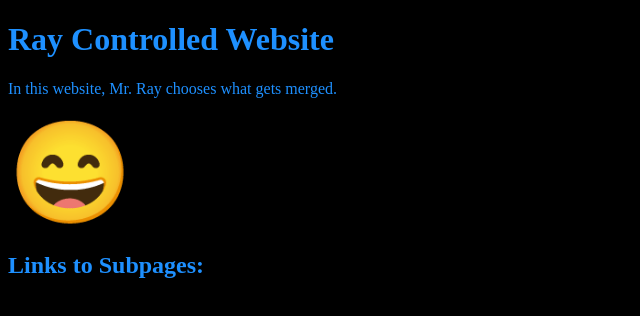
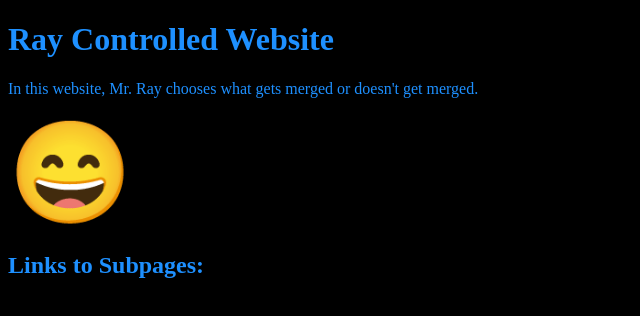
Before and after one commit to draygtchs/RayControlledWebsite, a plain HTML site: page index.html in a window 1280 px wide. Shown: the whole page, without its empty margins (0-640 px from the left). Drawn offline with Linux system fonts and the light colour scheme.

Commit message:
changed index

```diff
--- a/index.html
+++ b/index.html
@@ -4,7 +4,7 @@
 <body style="background-color: black;">
 
     <h1 style="color: dodgerblue;">Ray Controlled Website</h1>
-    <p style="color: dodgerblue;">In this website, Mr. Ray chooses what gets merged.</p>
+    <p style="color: dodgerblue;">In this website, Mr. Ray chooses what gets merged or doesn't get merged.</p>
     <span style='font-size:100px;'>&#128516;</span>
 
 <br>
```
